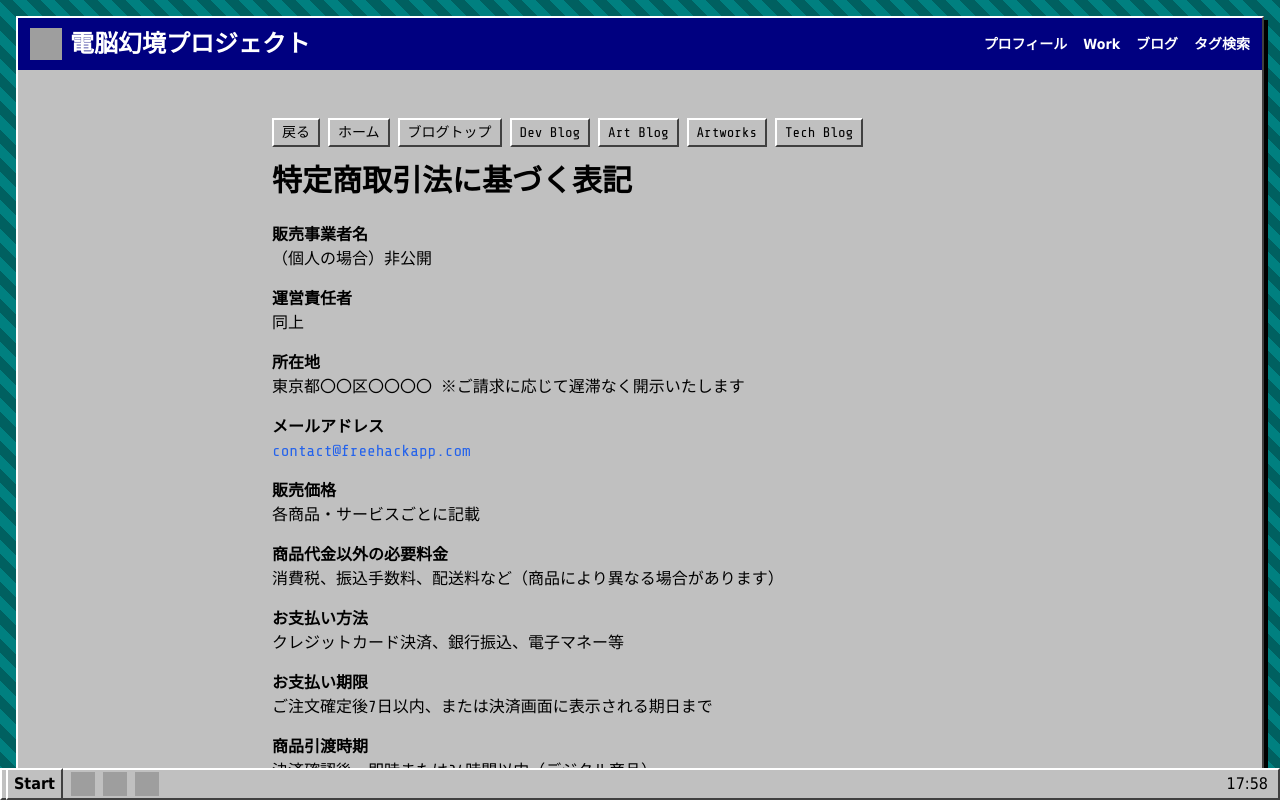
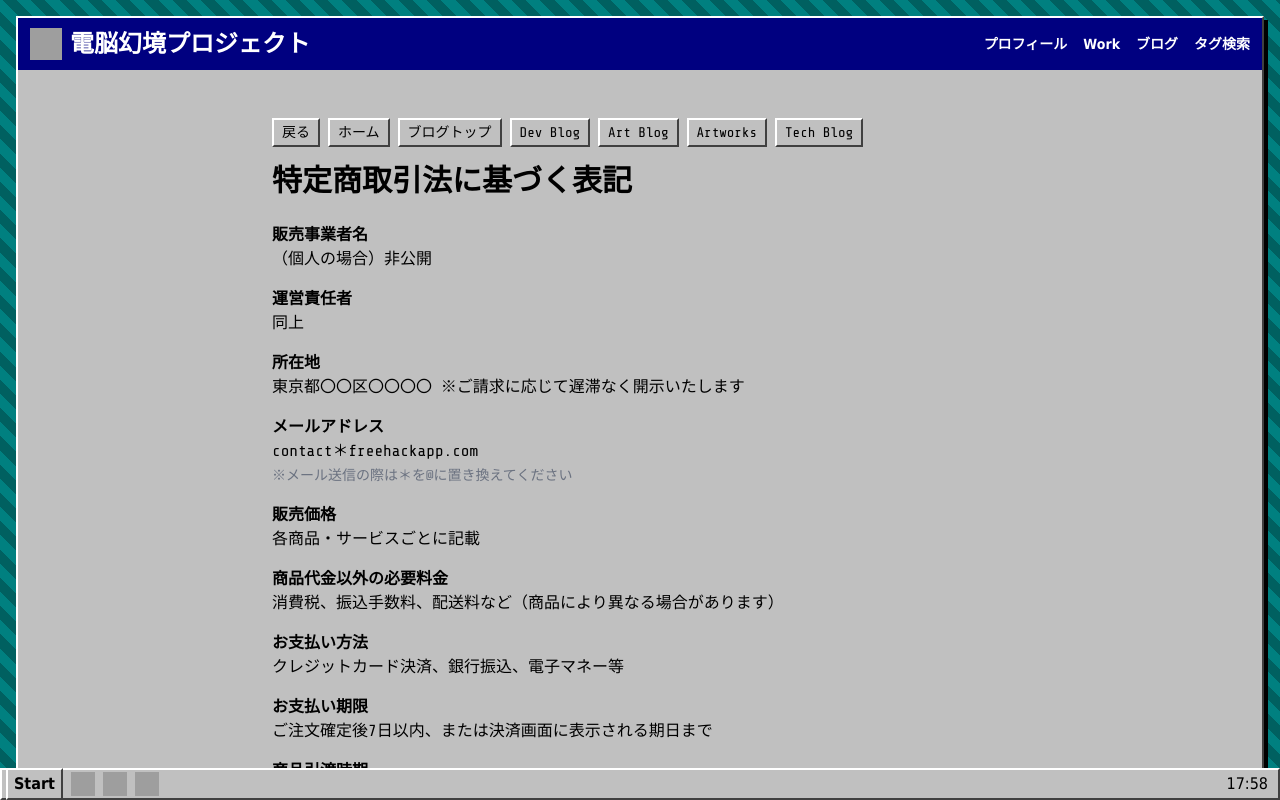
Before and after one commit to maruyamamasaya/Portfolio, a Next.js app: page /policy/law in a window 1280 px wide. Shown: the top 800 px of the page. Built offline with nearby package versions, Linux system fonts and the light colour scheme; grey boxes are pictures that could not be loaded.

Commit message:
Obfuscate policy emails

```diff
--- a/src/app/contact/page.tsx
+++ b/src/app/contact/page.tsx
@@ -7,9 +7,11 @@ export default function Contact() {
       <h1 className="text-2xl font-bold mb-4">Contact</h1>
       <p>お問い合わせはメールでお願いします。</p>
       <p>
-        <a href="mailto:contact@freehackapp.com" className="text-blue-600 hover:underline">
-          contact@freehackapp.com
-        </a>
+        contact＊freehackapp.com
+        <br />
+        <span className="text-sm text-gray-500">
+          ※メール送信の際は＊を@に置き換えてください
+        </span>
       </p>
     </div>
   );
--- a/src/app/policy/law/page.tsx
+++ b/src/app/policy/law/page.tsx
@@ -22,12 +22,11 @@ export default function Law() {
         <div>
           <dt className="font-bold">メールアドレス</dt>
           <dd>
-            <a
-              href="mailto:contact@freehackapp.com"
-              className="text-blue-600 hover:underline"
-            >
-              contact@freehackapp.com
-            </a>
+            contact＊freehackapp.com
+            <br />
+            <span className="text-sm text-gray-500">
+              ※メール送信の際は＊を@に置き換えてください
+            </span>
           </dd>
         </div>
         <div>
--- a/src/app/policy/privacy/page.tsx
+++ b/src/app/policy/privacy/page.tsx
@@ -80,12 +80,11 @@ export default function Privacy() {
       <p className="mb-4">
         本ポリシーに関するお問い合わせは、以下のフォームまたはメールアドレスよりご連絡ください：
         <br />
-        <a
-          href="mailto:contact@freehackapp.com"
-          className="text-blue-600 hover:underline"
-        >
-          contact@freehackapp.com
-        </a>
+        📩 contact＊freehackapp.com
+        <br />
+        <span className="text-sm text-gray-500">
+          ※メール送信の際は＊を@に置き換えてください
+        </span>
       </p>
 
       <p className="text-sm text-gray-500 mt-6">制定日：2025年7月15日</p>
--- a/src/app/works/page.tsx
+++ b/src/app/works/page.tsx
@@ -8,9 +8,11 @@ export default function Works() {
       <p>制作実績を紹介します。</p>
       <p className="mt-4">
         ご依頼はこちらまで。WEB制作やデザイン作成など、お気軽にご相談ください：
-        <a href="mailto:contact@freehackapp.com" className="text-blue-600 hover:underline">
-          contact@freehackapp.com
-        </a>
+        contact＊freehackapp.com
+        <br />
+        <span className="text-sm text-gray-500">
+          ※メール送信の際は＊を@に置き換えてください
+        </span>
       </p>
     </div>
   );
```
